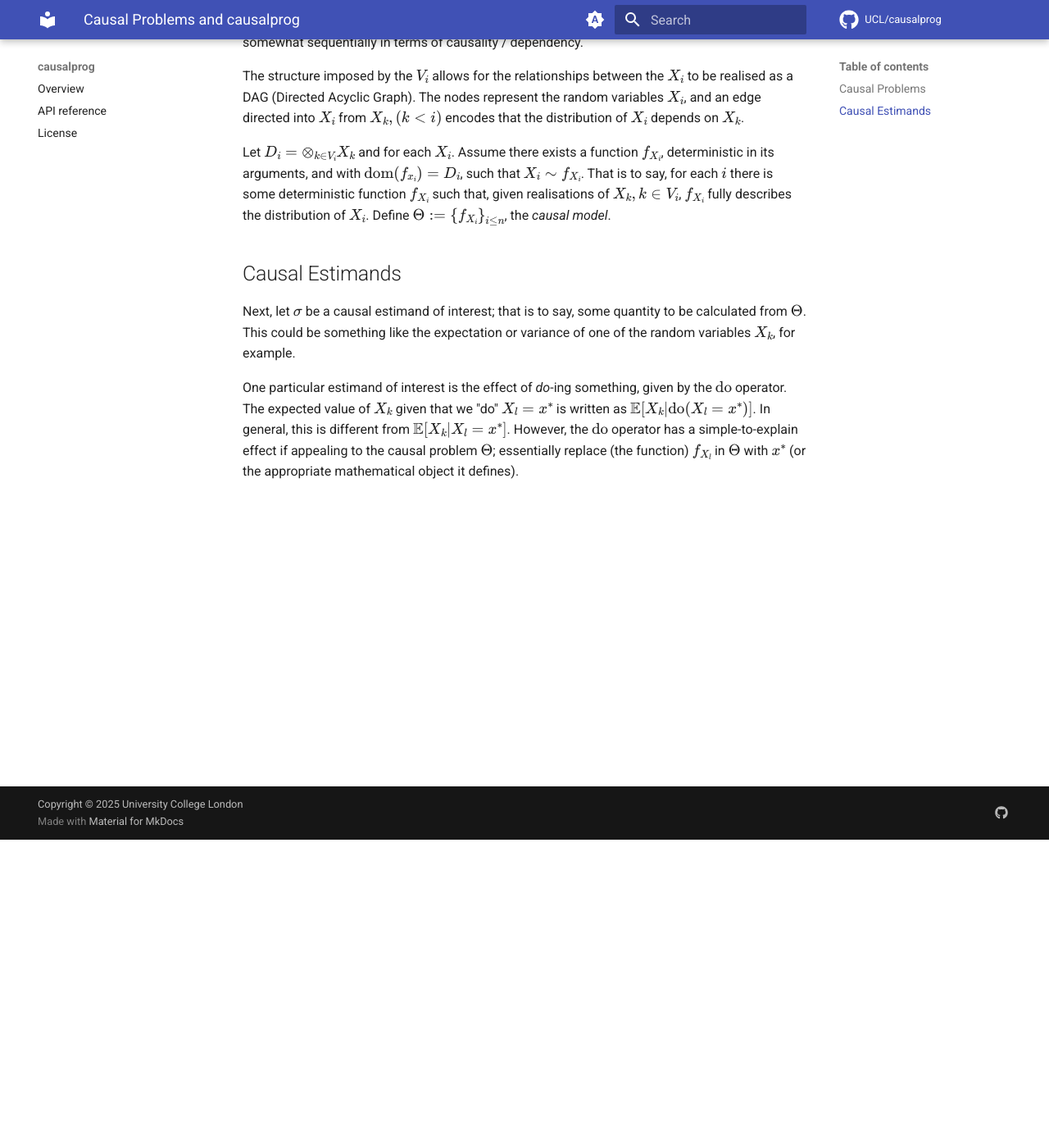
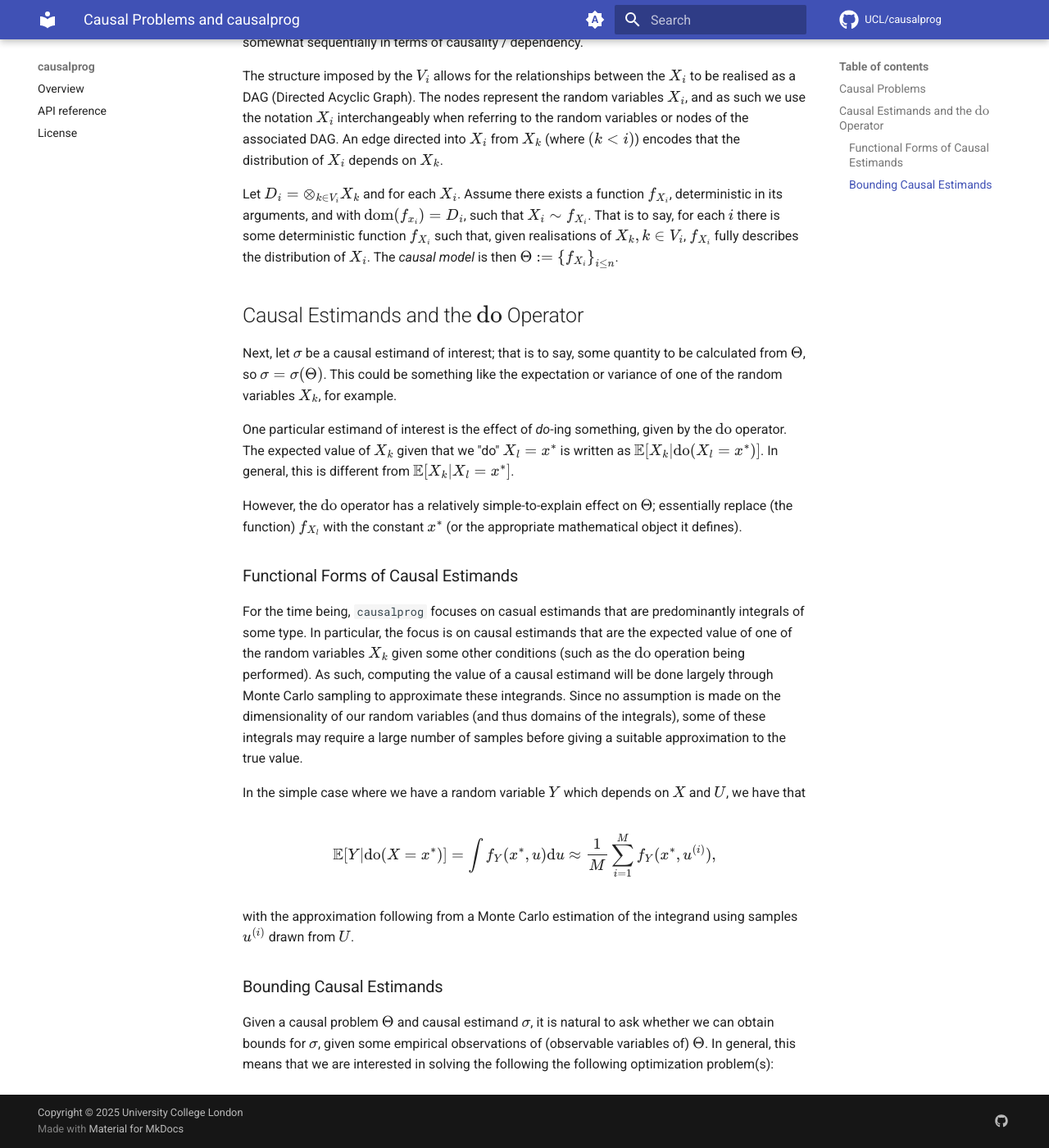
Before and after one commit to UCL/causalprog, an MkDocs documentation site: the page built from docs/mathematical-context.md, in a window 1280 px wide and 1400 px high, scrolled down 376 px. Shown: the whole window at 82% size. Built offline with MkDocs 1.6.1 and Material for MkDocs 9.7.7, drawn with Linux system fonts in a browser that asks for light colours; comment, search, counter and statistics services are not loaded.

Commit message:
Add notes on causal estimands

```diff
--- a/docs/mathematical-context.md
+++ b/docs/mathematical-context.md
@@ -11,19 +11,39 @@ For each $i$, let $V_i \subset {1, ..., i-1}$ be the (possibly empty) collection
 Note that we are assuming (WLOG) that the random variables are indexed somewhat sequentially in terms of causality / dependency.
 
 The structure imposed by the $V_i$ allows for the relationships between the $X_i$ to be realised as a DAG (Directed Acyclic Graph).
-The nodes represent the random variables $X_i$, and an edge directed into $X_i$ from $X_k, (k < i)$ encodes that the distribution of $X_i$ depends on $X_k$.
+The nodes represent the random variables $X_i$, and as such we use the notation $X_i$ interchangeably when referring to the random variables or nodes of the associated DAG.
+An edge directed into $X_i$ from $X_k$ (where $(k < i)$) encodes that the distribution of $X_i$ depends on $X_k$.
 
 Let $D_i = \otimes_{k\in V_i} X_k$ and for each $X_i$.
 Assume there exists a function $f_{X_i}$, deterministic in its arguments, and with $\mathrm{dom}(f_{x_i}) = D_i$, such that $X_i \sim f_{X_i}$.
 That is to say, for each $i$ there is some deterministic function $f_{X_i}$ such that, given realisations of $X_k, k\in V_i$, $f_{X_i}$ fully describes the distribution of $X_i$.
-Define $\Theta := \left\{ f_{X_i} \right\}_{i\leq n}$, the _causal model_.
+The _causal model_ is then $\Theta := \left\{ f_{X_i} \right\}_{i\leq n}$.
 
-## Causal Estimands
+## Causal Estimands and the $\mathrm{do}$ Operator
 
-Next, let $\sigma$ be a causal estimand of interest; that is to say, some quantity to be calculated from $\Theta$.
+Next, let $\sigma$ be a causal estimand of interest; that is to say, some quantity to be calculated from $\Theta$, so $\sigma = \sigma(\Theta)$.
 This could be something like the expectation or variance of one of the random variables $X_k$, for example.
 
 One particular estimand of interest is the effect of _do_-ing something, given by the $\mathrm{do}$ operator.
 The expected value of $X_k$ given that we "do" $X_l = x^*$ is written as $\mathbb{E}[ X_k \vert \mathrm{do}(X_l = x^*) ]$.
 In general, this is different from $\mathbb{E}[ X_k \vert X_l = x^* ]$.
-However, the $\mathrm{do}$ operator has a simple-to-explain effect if appealing to the causal problem $\Theta$; essentially replace (the function) $f_{X_l}$ in $\Theta$ with $x^*$ (or the appropriate mathematical object it defines).
+
+However, the $\mathrm{do}$ operator has a relatively simple-to-explain effect on $\Theta$; essentially replace (the function) $f_{X_l}$ with the constant $x^*$ (or the appropriate mathematical object it defines).
+
+### Functional Forms of Causal Estimands
+
+For the time being, `causalprog` focuses on casual estimands that are predominantly integrals of some type.
+In particular, the focus is on causal estimands that are the expected value of one of the random variables $X_k$ given some other conditions (such as the $\mathrm{do}$ operation being performed).
+As such, computing the value of a causal estimand will be done largely through Monte Carlo sampling to approximate these integrands.
+Since no assumption is made on the dimensionality of our random variables (and thus domains of the integrals), some of these integrals may require a large number of samples before giving a suitable approximation to the true value.
+
+In the simple case where we have a random variable $Y$ which depends on $X$ and $U$, we have that
+
+$$\mathbb{E}[ Y \vert \mathrm{do}(X = x^*) ] = \int f_{Y}(x^*, u) \mathrm{d}u \\ \approx \frac{1}{M} \sum_{i=1}^M f_Y(x^*, u^{(i)}),$$
+
+with the approximation following from a Monte Carlo estimation of the integrand using samples $u^{(i)}$ drawn from $U$.
+
+### Bounding Causal Estimands
+
+Given a causal problem $\Theta$ and causal estimand $\sigma$, it is natural to ask whether we can obtain bounds for $\sigma$, given some empirical observations of (observable variables of) $\Theta$.
+In general, this means that we are interested in solving the following the following optimization problem(s):
```
